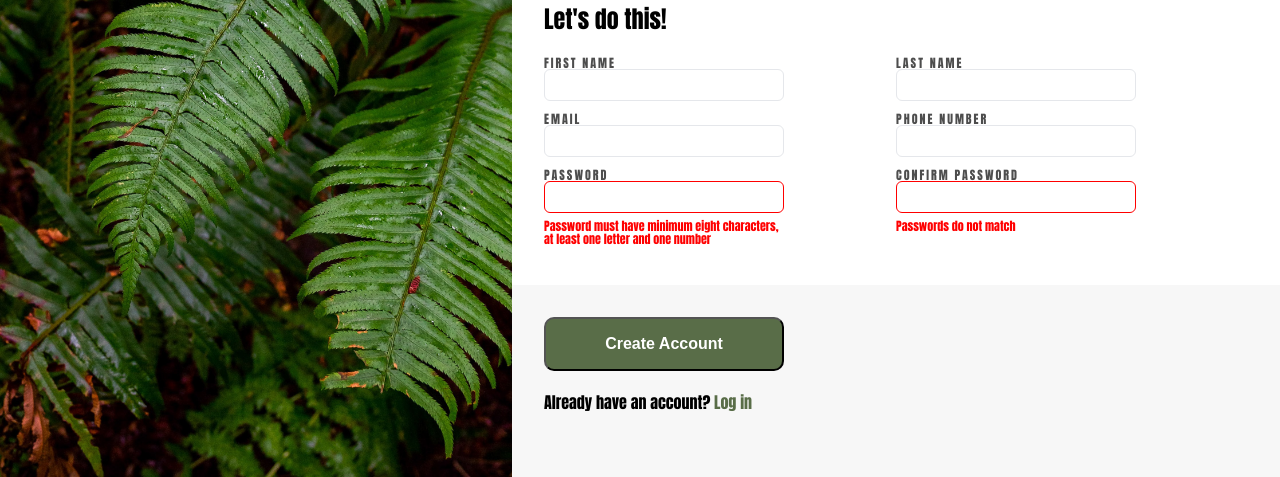
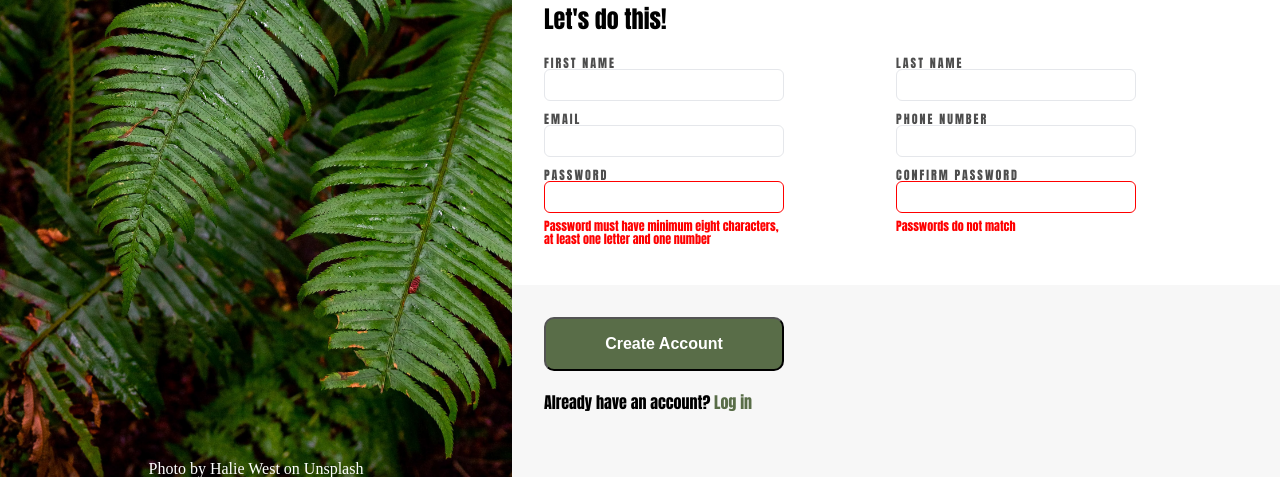
Before and after one commit to dvp-beste/Sign-up-Form, a plain HTML site: page index.html in a window 1280 px wide. Shown: the part 323-800 px from the top of the page. Drawn offline with Linux system fonts and the light colour scheme; files whose address does not match are found by name.

Commit message:
Add photo credit

```diff
--- a/index.html
+++ b/index.html
@@ -14,6 +14,7 @@
             <img src="odin-lined.png" alt="logo">
             <p>ODIN</p>
         </div>
+        <p class="photoCredit">Photo by Halie West on Unsplash</p>
     </div>
     <div class="formfield">
         <div class="explanation">
--- a/styles.css
+++ b/styles.css
@@ -73,14 +73,13 @@ body {
     width: 40%;
     background-image: url('halie-west-25xggax4bSA-unsplash.jpg');
     background-size: cover;
-}
-
-.imagefield img{
-    max-width: 100%;
+    flex-wrap: wrap;
+    justify-content: space-around;
 }
 
 .logocontainer {
     display: flex;
+    flex-direction: row;
     justify-content: center;
     width: 100%;
     height: 160px;
@@ -94,6 +93,12 @@ body {
     margin: auto 0;
     text-align: center;
     font-family: "Norse-Bold", sans-serif;
+}
+
+.photoCredit {
+    font-size: 16px;
+    color: white;
+    align-self:flex-end;
 }
 
 .formfield {
```
